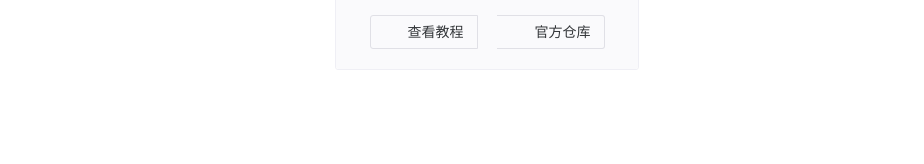
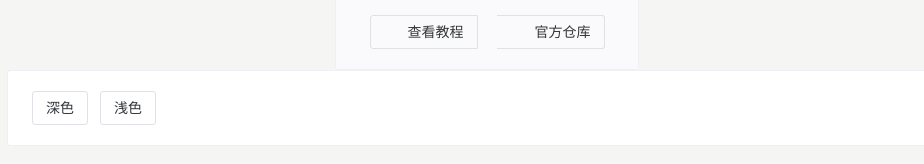
Before and after one commit to KangWang42/ZoteroEnhance, a Vue app: page / in a window 1280 px wide. Shown: the part 3222-3386 px from the top of the page, without its empty margins (153-1077 px from the left). Before the commit the page ends 3324 px from the top, so only its background shows below. Built offline with nearby package versions, Linux system fonts and the light colour scheme; some icons are missing.

Commit message:
修改背景色

```diff
--- a/index.html
+++ b/index.html
@@ -7,7 +7,7 @@
     <link rel="stylesheet" href="/src/output.css">
     <title>插件合集</title>
   </head>
-  <body>
+  <body class="bg-stone-100">
     <div id="app"></div>
     <script type="module" src="/src/main.js"></script>
   </body>
--- a/src/App.vue
+++ b/src/App.vue
@@ -8,6 +8,7 @@ import WechatIcons from "./components/wechaticons.vue";
 import { NButtonGroup } from "naive-ui";
 import totop from "./components/totop.vue";
 import menulist from "./components/menulist.vue";
+import stylebutton from "./components/stylebutton.vue";
 
 
 
@@ -35,10 +36,9 @@ const navigate = () => {
 </script>
 
 <template>
-  <div>
+  <div >
     <totop />
     <menulist class="mb-4"/>
-
     <header>
       <WechatIcons />
       <n-space class="mb-12   tagslist">
@@ -57,6 +57,7 @@ const navigate = () => {
     </header>
     <main>
       <CardsFile :cards="filteredCards" />
+      <stylebutton />
     </main>
   </div>
 </template>
@@ -65,5 +66,4 @@ const navigate = () => {
 
 <style scoped>
 
-
 </style>
--- /dev/null
+++ b/src/components/stylebutton.vue
@@ -0,0 +1,18 @@
+<template>
+  <n-config-provider :theme="theme">
+    <n-card>
+      <n-space>
+        <n-button @click="theme = darkTheme"> 深色 </n-button>
+        <n-button @click="theme = null"> 浅色 </n-button>
+      </n-space>
+    </n-card>
+  </n-config-provider>
+</template>
+
+  <script setup>
+import { defineComponent, ref } from "vue";
+import { darkTheme } from "naive-ui";
+
+import { NButton } from "naive-ui";
+import { NSpace, NConfigProvider, NCard } from "naive-ui";
+</script>
--- a/src/output.css
+++ b/src/output.css
@@ -611,10 +611,6 @@ video {
   margin-bottom: 1rem;
 }
 
-.mb-10 {
-  margin-bottom: 2.5rem;
-}
-
 .inline-block {
   display: inline-block;
 }
@@ -702,6 +698,16 @@ video {
   border-color: rgb(209 213 219 / var(--tw-border-opacity));
 }
 
+.bg-slate-100 {
+  --tw-bg-opacity: 1;
+  background-color: rgb(241 245 249 / var(--tw-bg-opacity));
+}
+
+.bg-stone-100 {
+  --tw-bg-opacity: 1;
+  background-color: rgb(245 245 244 / var(--tw-bg-opacity));
+}
+
 .px-10 {
   padding-left: 2.5rem;
   padding-right: 2.5rem;
@@ -729,6 +735,12 @@ video {
 
 .filter {
   filter: var(--tw-blur) var(--tw-brightness) var(--tw-contrast) var(--tw-grayscale) var(--tw-hue-rotate) var(--tw-invert) var(--tw-saturate) var(--tw-sepia) var(--tw-drop-shadow);
+}
+
+.backdrop-blur-lg {
+  --tw-backdrop-blur: blur(16px);
+  -webkit-backdrop-filter: var(--tw-backdrop-blur) var(--tw-backdrop-brightness) var(--tw-backdrop-contrast) var(--tw-backdrop-grayscale) var(--tw-backdrop-hue-rotate) var(--tw-backdrop-invert) var(--tw-backdrop-opacity) var(--tw-backdrop-saturate) var(--tw-backdrop-sepia);
+  backdrop-filter: var(--tw-backdrop-blur) var(--tw-backdrop-brightness) var(--tw-backdrop-contrast) var(--tw-backdrop-grayscale) var(--tw-backdrop-hue-rotate) var(--tw-backdrop-invert) var(--tw-backdrop-opacity) var(--tw-backdrop-saturate) var(--tw-backdrop-sepia);
 }
 
 .transition {
--- a/tailwind.config.js
+++ b/tailwind.config.js
@@ -1,6 +1,6 @@
 /** @type {import('tailwindcss').Config} */
 export default {
-  content: ["./src/**/*.{html,vue}"],
+  content: ["./src/**/*.{html,vue}","./index.html"],
   theme: {
     extend: {},
   },
```
Also changed, not shown: 5 other files (tests, documents, lock files or other folders).
